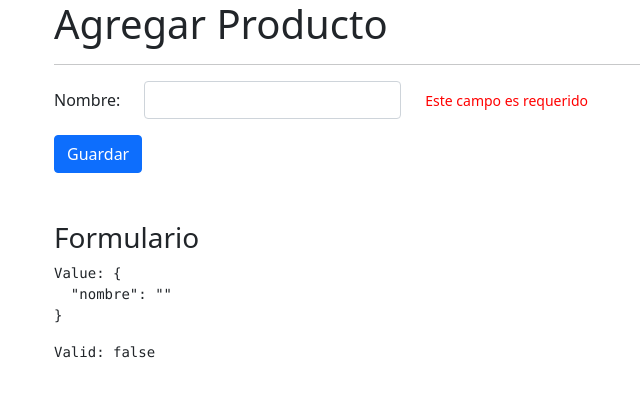
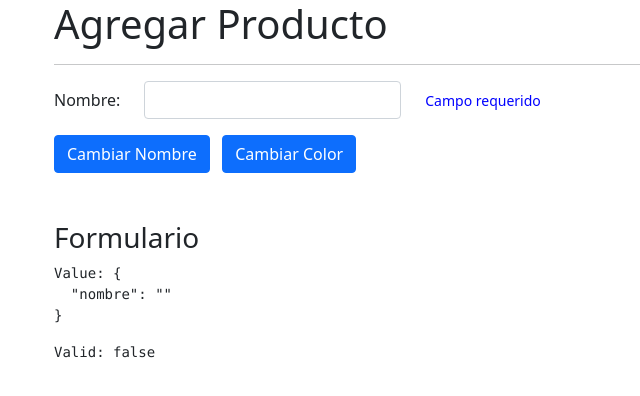
Before and after one commit to jandrohen/DirectivasApp-Angular, an Angular app: page /productos/agregar in a window 1280 px wide. Shown: the top 396 px of the page, without its empty margins (28-668 px from the left). Built offline with nearby package versions, Linux system fonts and the light colour scheme.

Commit message:
directive customize input setters and change in real timer (lesson 350-352 course angular)

```diff
--- a/src/app/productos/pages/agregar/agregar.component.html
+++ b/src/app/productos/pages/agregar/agregar.component.html
@@ -11,14 +11,23 @@
              formControlName="nombre">
     </div>
     <div class="col-auto">
-      <span error-msg *ngIf="tieneError('nombre')"></span>
+      <span error-msg
+            [color]="color"
+            [mensaje]="texto"
+            *ngIf="tieneError('nombre')"></span>
     </div>
   </div>
 
   <div class="row mt-3">
     <div class="col">
-      <button class="btn btn-primary">
-        Guardar
+      <button class="btn btn-primary"
+              (click)="cambiarNombre()">
+        Cambiar Nombre
+      </button>
+      &nbsp;
+      <button class="btn btn-primary"
+              (click)="cambiarColor()">
+        Cambiar Color
       </button>
     </div>
   </div>
--- a/src/app/productos/pages/agregar/agregar.component.ts
+++ b/src/app/productos/pages/agregar/agregar.component.ts
@@ -10,6 +10,8 @@
 
 export class AgregarComponent  {
 
+  color: string = 'blue';
+  texto: string = 'Campo requerido';
 
   miFormulario: FormGroup = this.fb.group({
     nombre: [ '', Validators.required ]
@@ -22,4 +24,12 @@
     return this.miFormulario.get(campo)?.invalid || false;
   }
 
+  cambiarNombre(){
+    this.texto = Math.random().toString();
+  }
+
+  cambiarColor() {
+    const color = "#xxxxxx".replace(/x/g, y => (Math.random() * 16 | 0).toString(16));
+    this.color = color;
+  }
 }
--- a/src/app/shared/directives/error-msg.directive.ts
+++ b/src/app/shared/directives/error-msg.directive.ts
@@ -1,30 +1,47 @@
-import {Directive, ElementRef, Input, OnInit} from '@angular/core';
+import {Directive, ElementRef, Input, OnChanges, OnInit, SimpleChanges} from '@angular/core';
 
 @Directive({
   selector: '[error-msg]'
 })
 export class ErrorMsgDirective implements OnInit{
 
+  private _color: string = 'red';
+  private _mensaje: string = 'Este campo es requerido';
+
   htmlElement: ElementRef<HTMLElement>;
-  @Input() color: string = 'red';
-  @Input() mensaje: string = 'Este campo es requerido';
+
+  @Input() set color(valor: string ){
+    this._color = valor;
+    this.setColor()
+  }
+
+  @Input() set mensaje(valor: string) {
+    this._mensaje = valor;
+    this.setMensaje();
+  }
 
   constructor(private el: ElementRef<HTMLElement>) {
     this.htmlElement = el;
   }
 
   ngOnInit():void{
+    this.setEstilo();
     this.setColor();
     this.setMensaje();
   }
 
+  setEstilo(): void{
+      this.htmlElement.nativeElement.classList.add('form-text') ;
+  }
+
   setColor(): void{
-    this.htmlElement.nativeElement.style.color = this.color;
-    this.htmlElement.nativeElement.classList.add('form-text') ;
+    this.htmlElement.nativeElement.style.color = this._color;
   }
 
   setMensaje(): void{
-    this.htmlElement.nativeElement.textContent = this.mensaje;
+    this.htmlElement.nativeElement.textContent = this._mensaje;
   }
 
+
+
 }
```
